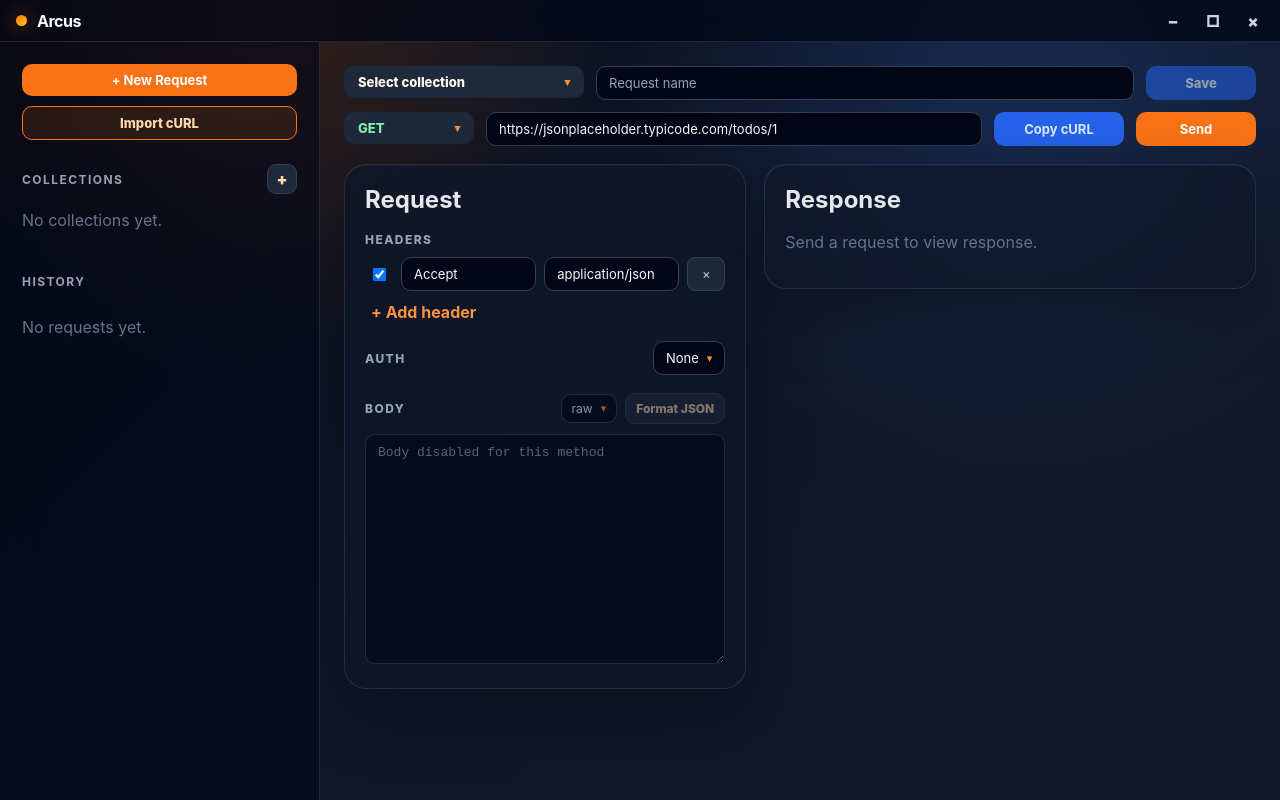
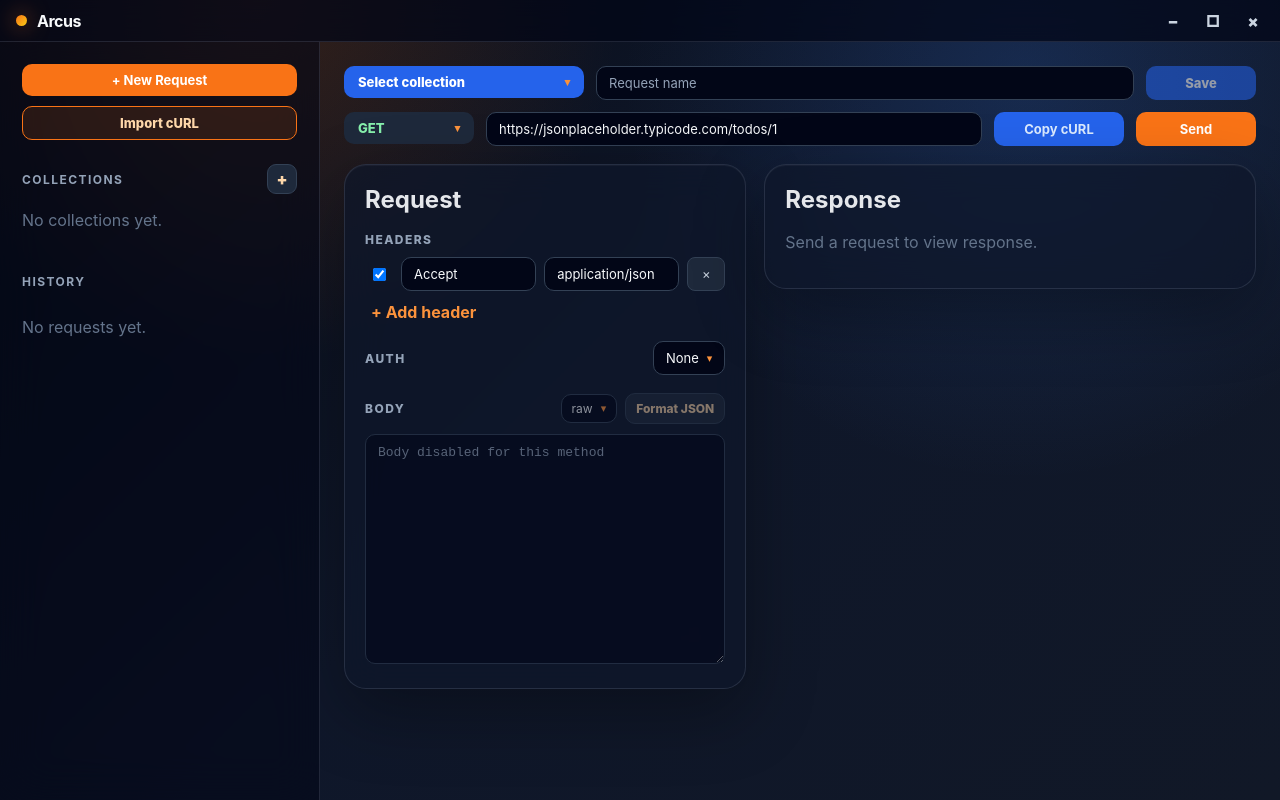
Before and after one commit to subekti404dev/arcus, a React (Vite) app: page / in a window 1280 px wide. Built offline with nearby package versions, Linux system fonts and the light colour scheme.

Commit message:
fix: differentiate collection dropdown from method dropdown styling
- Method dropdown: keeps orange border/accent (request-bar style)
- Collection dropdown: neutral dark style (base dropdown-trigger)

```diff
--- a/src/styles.css
+++ b/src/styles.css
@@ -108,8 +108,8 @@ h3 { margin-top: 28px; color: #94a3b8; text-transform: uppercase; font-size: 12p
 .dropdown-option-selected { color: #f97316; font-weight: 700; }
 
 /* Dropdown in request-bar / save-bar — match old select styling */
-.request-bar .dropdown-trigger, .save-bar .dropdown-trigger { color: #fff7ed; background-color: #1e293b; border-color: #f97316; font-weight: 800; }
-.request-bar .dropdown-trigger:hover, .save-bar .dropdown-trigger:hover { border-color: #fb923c; }
+.request-bar .dropdown-trigger { color: #fff7ed; background-color: #1e293b; border-color: #f97316; font-weight: 800; }
+.request-bar .dropdown-trigger:hover { border-color: #fb923c; }
 
 /* Dropdown in body-actions — compact */
 .body-actions .dropdown-trigger { padding: 6px 10px; font-size: 12px; }
```
